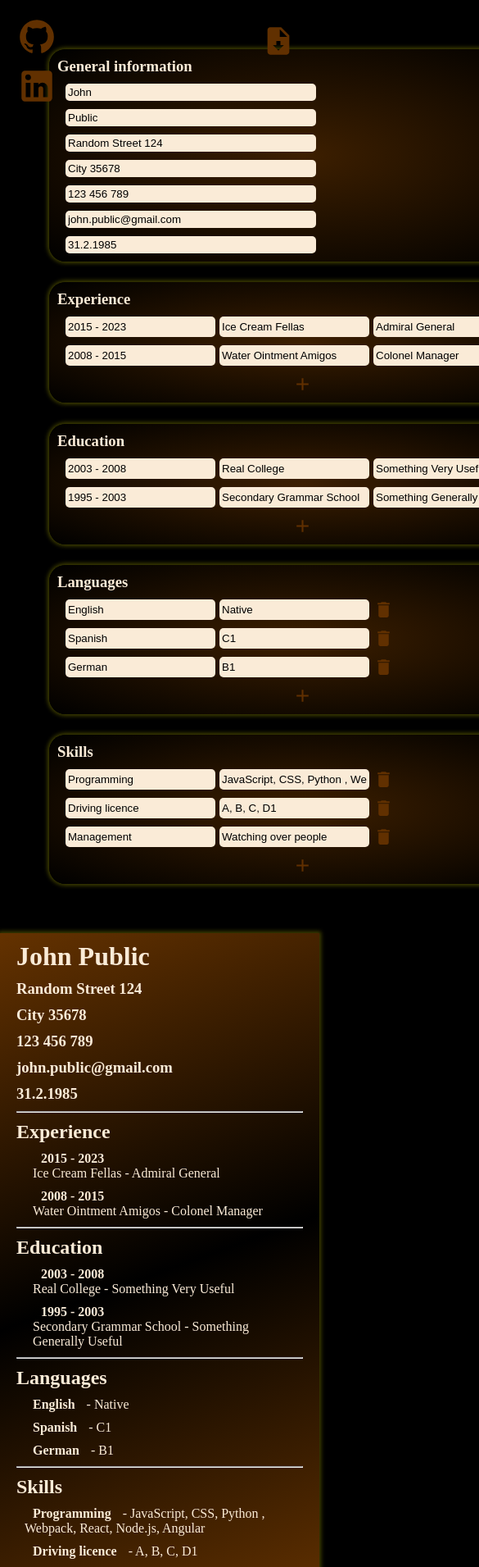
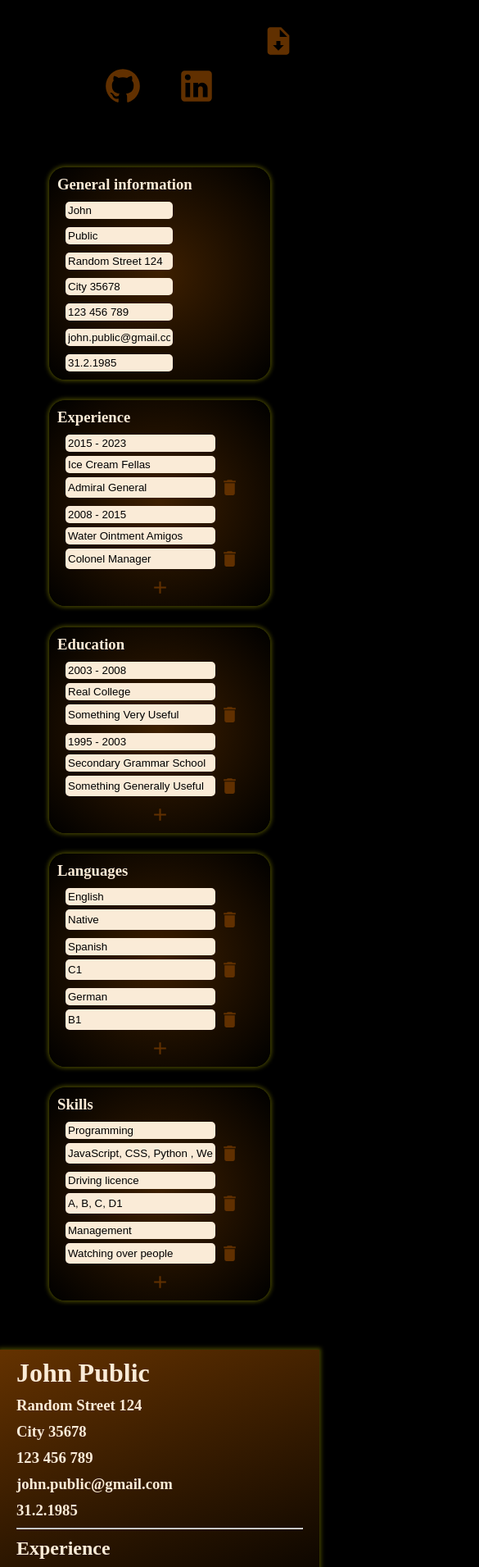
Before and after one commit to Andrij-Kolomijec/CV-Application, a React (Vite) app: page / in a window 390 px wide. Shown: the top 1911 px of the page at 82% size, 585 px wide, since content can reach past the window. Built offline with nearby package versions, Linux system fonts and the light colour scheme.

Commit message:
Added responsiveness

```diff
--- a/src/Styles/App.css
+++ b/src/Styles/App.css
@@ -55,6 +55,7 @@ body {
   height: 40px;
   filter: invert(16%) sepia(43%) saturate(4338%) hue-rotate(32deg)
     brightness(94%) contrast(101%);
+  z-index: 1;
 }
 
 .icon-delete,
@@ -120,6 +121,7 @@ input:focus {
   margin-left: 10px;
   display: flex;
   gap: 5px;
+  flex-wrap: wrap;
 }
 
 button {
@@ -159,4 +161,20 @@ ul {
   list-style: none;
 }
 
-/* @media */
+@media (max-width: 800px) {
+  #root {
+    justify-content: center;
+  }
+
+  .icon-github,
+  .icon-linkedin {
+    position: static;
+    transition: none;
+    margin-bottom: 50px;
+    padding: 20px;
+  }
+
+  .cv {
+    height: auto;
+  }
+}
```
